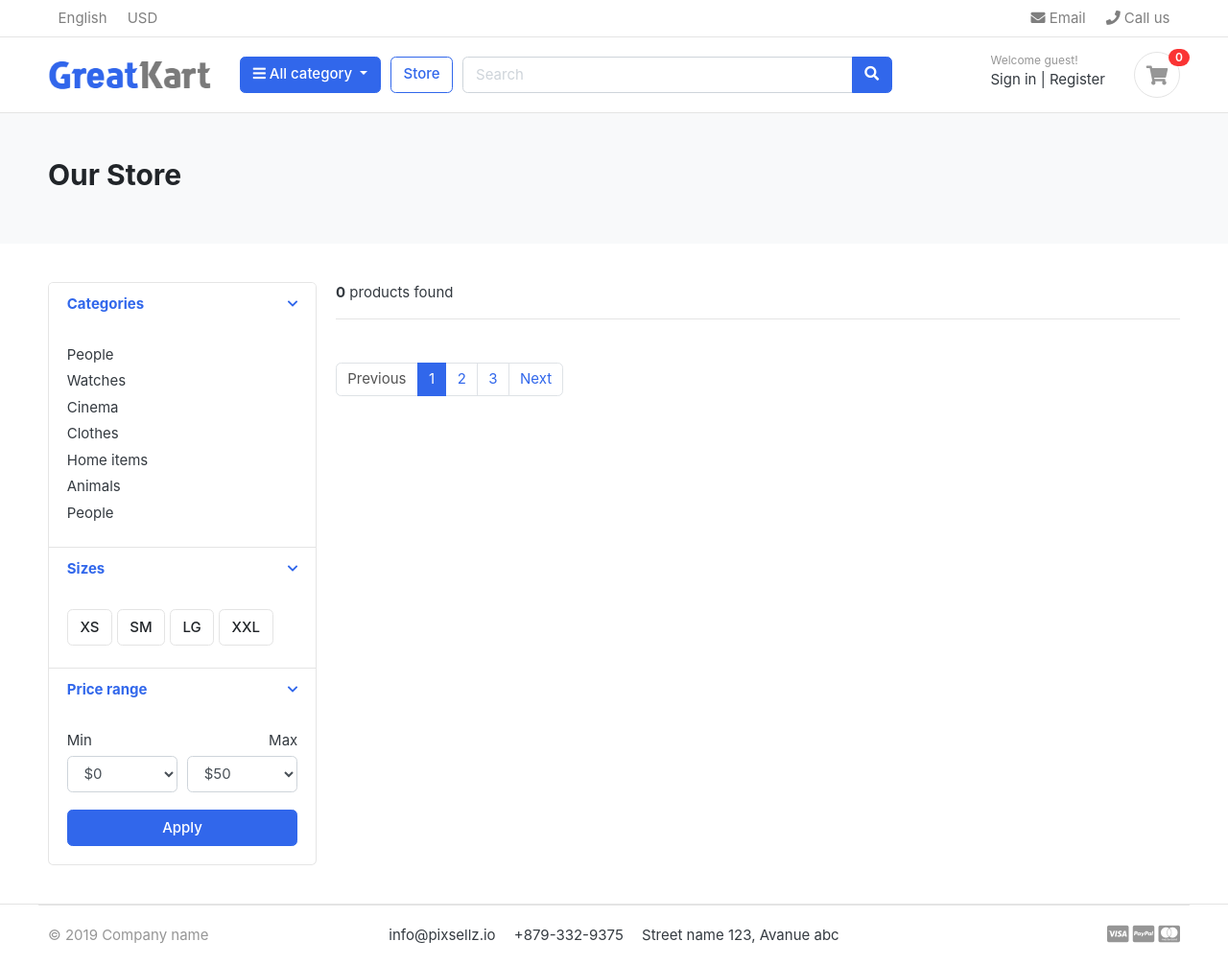
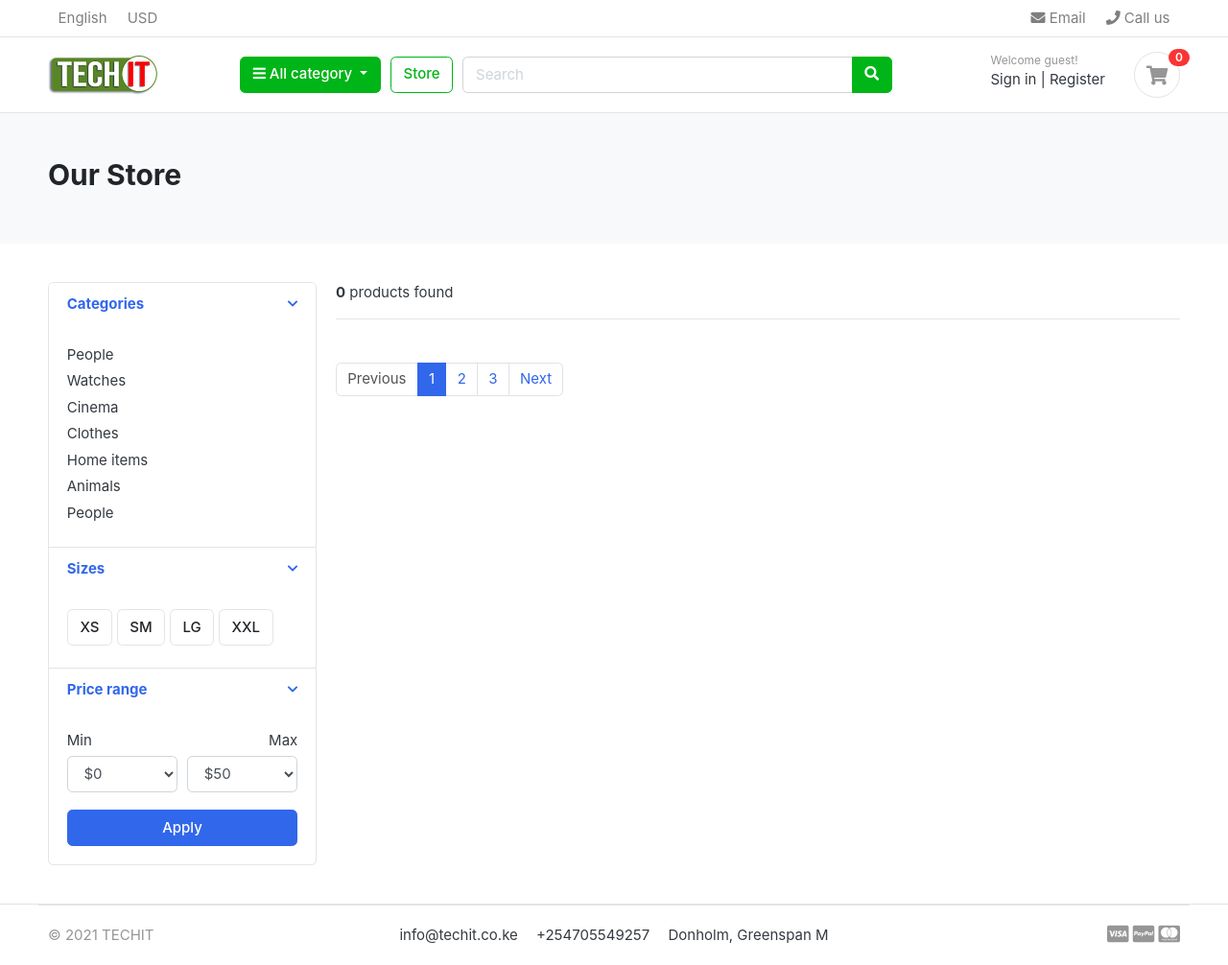
Before and after one commit to stevescilar/smart-shop, a Django app: page /store/ in a window 1280 px wide. Shown: the whole page at 96% size. Run offline with Django 4.2, Linux system fonts and the light colour scheme; data that the repository does not hold is empty; some libraries are stand-ins or nearby versions; some web fonts are replaced.

```diff
--- a/static/css/ui.css
+++ b/static/css/ui.css
@@ -488,7 +488,7 @@ p:last-child {
 .section-footer .title {
   font-weight: 600;
   margin-bottom: 16px;
-  color: #212529;
+  color: #049e0c;
 }
 
 .footer-bottom {
@@ -1324,7 +1324,7 @@ a[class*=card]:hover .title {
   left: 18px;
 }
 .js-check.active {
-  border-color: #3167eb;
+  border-color: #11a703;
 }
 .js-check:hover:not(.active) {
   border-color: #ccc;
--- a/store/views.py
+++ b/store/views.py
@@ -4,13 +4,16 @@ from .models import Product
 from category.models import Category
 # Create your views here.
 def store(request,category_slug=None):
-    categories =None
+    #filtering product by category
+    categories = None
     products = None
 
     if category_slug !=None:
         categories = get_object_or_404(Category, slug = category_slug)
         products = Product.objects.filter(category=categories, is_available=True)
         product_count = products.count()
+
+        #displaying all products
     else:
         products = Product.objects.all().filter(is_available=True)
         product_count = products.count()
--- a/templates/base.html
+++ b/templates/base.html
@@ -7,7 +7,7 @@
 <meta http-equiv="cache-control" content="max-age=604800" />
 <meta name="viewport" content="width=device-width, initial-scale=1, shrink-to-fit=no">
 
-<title>GreatKart | One of the Biggest Online Shopping Platform</title>
+<title>TechIT | Technology Driven</title>
 
 <link href="{% static 'images/favicon.ico' %}" rel="shortcut icon" type="image/x-icon">
 
--- a/templates/includes/footer.html
+++ b/templates/includes/footer.html
@@ -3,12 +3,12 @@
 	<div class="container">
 		<section class="footer-bottom border-top row">
 			<div class="col-md-2">
-				<p class="text-muted"> &copy 2019 Company name </p>
+				<p class="text-muted"> &copy 2021 TECHIT  </p>
 			</div>
 			<div class="col-md-8 text-md-center">
-				<span  class="px-2">info@pixsellz.io</span>
-				<span  class="px-2">+879-332-9375</span>
-				<span  class="px-2">Street name 123, Avanue abc</span>
+				<span  class="px-2">info@techit.co.ke</span>
+				<span  class="px-2">+254705549257</span>
+				<span  class="px-2">Donholm, Greenspan M</span>
 			</div>
 			<div class="col-md-2 text-md-right text-muted">
 				<i class="fab fa-lg fa-cc-visa"></i>
--- a/templates/includes/navbar.html
+++ b/templates/includes/navbar.html
@@ -33,7 +33,7 @@
         </div>
         <div class="col-lg col-sm col-md col-6 flex-grow-0">
             <div class="category-wrap dropdown d-inline-block float-right">
-                <button type="button" class="btn btn-primary dropdown-toggle" data-toggle="dropdown">
+                <button type="button" class="btn btn-success dropdown-toggle" data-toggle="dropdown">
                     <i class="fa fa-bars"></i> All category
                 </button>
                 <div class="dropdown-menu">
@@ -46,14 +46,14 @@
                 </div>
             </div>  <!-- category-wrap.// -->
         </div> <!-- col.// -->
-        <a href="./store.html" class="btn btn-outline-primary">Store</a>
+        <a href="./store.html" class="btn btn-outline-success">Store</a>
         <div class="col-lg  col-md-6 col-sm-12 col">
             <form action="#" class="search">
                 <div class="input-group w-100">
                     <input type="text" class="form-control" style="width:60%;" placeholder="Search">
 
                     <div class="input-group-append">
-                      <button class="btn btn-primary" type="submit">
+                      <button class="btn btn-success" type="submit">
                         <i class="fa fa-search"></i>
                       </button>
                     </div>
```
Also changed, not shown: static/images/logo.png, techit/static/images/logo.png.
